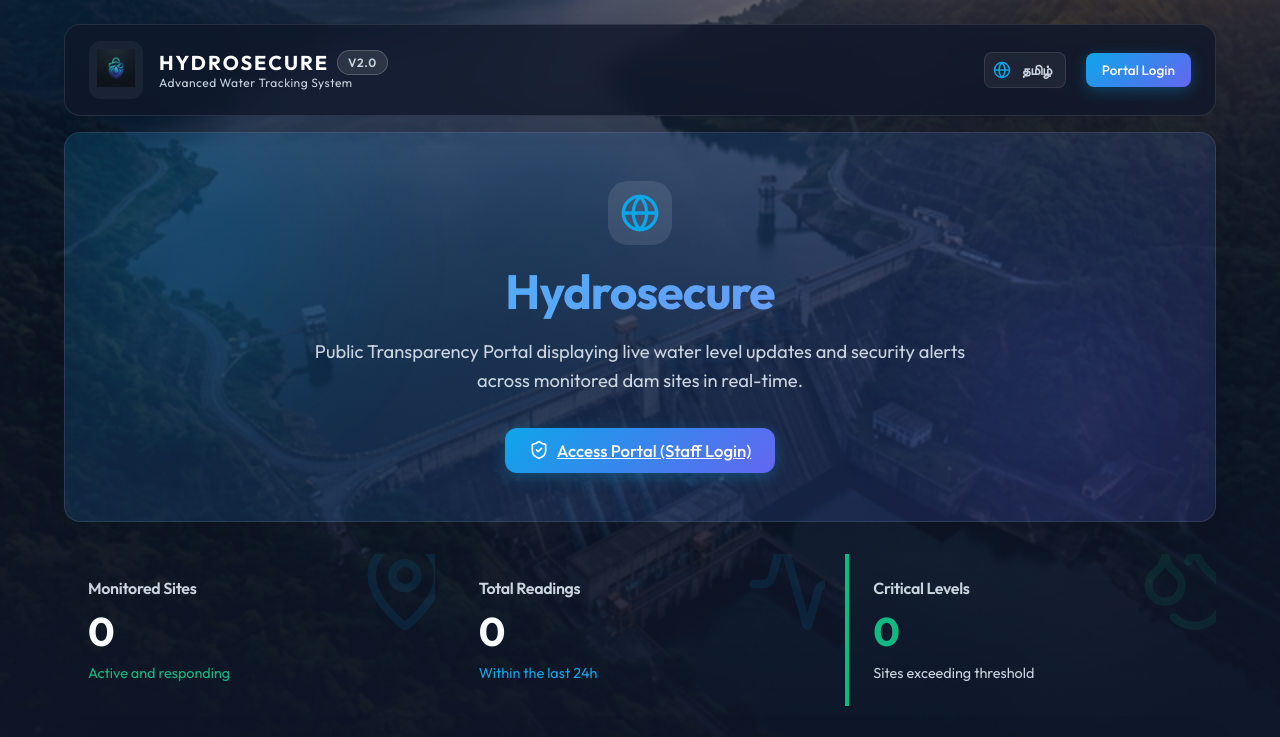
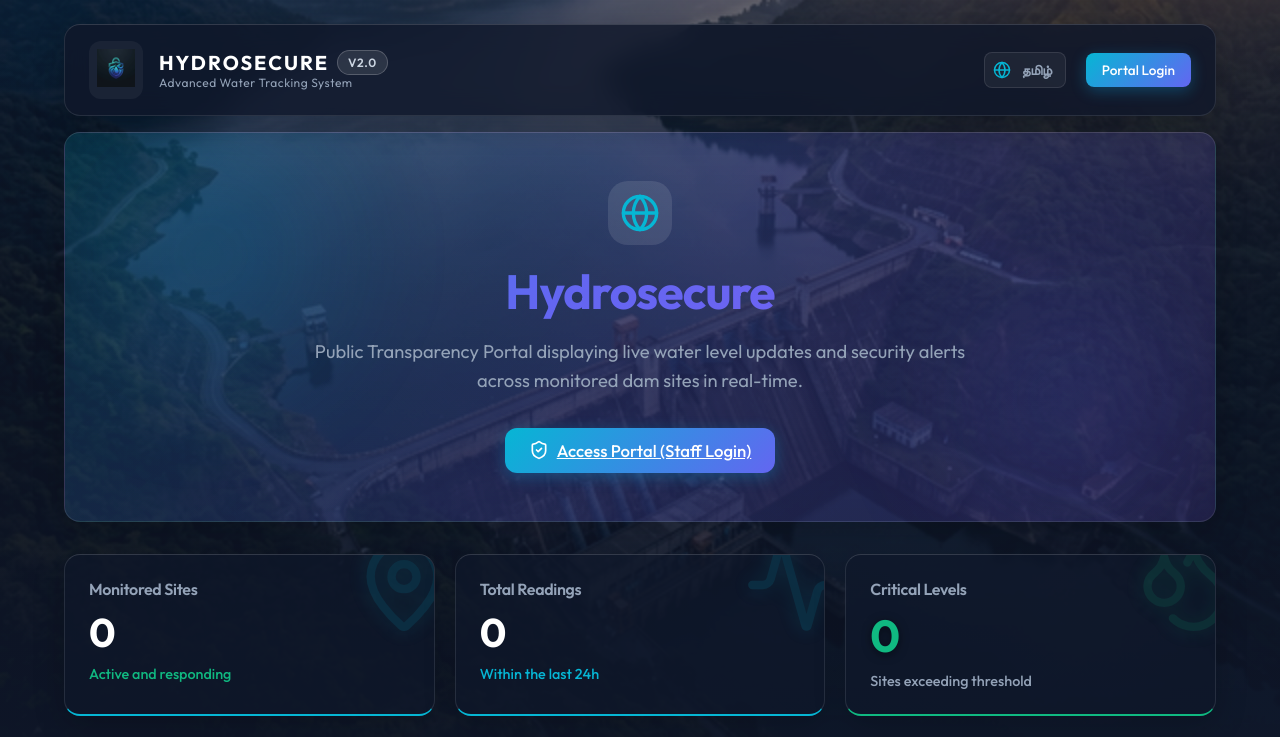
Before and after one commit to MrDeepak484/Hydrosecure, a React app in the folder frontend/: page / in a window 1280 px wide. Shown: the top 737 px of the page. Built offline with nearby package versions, Linux system fonts and the light colour scheme; no server answers; the HTML template or start-up script is replaced by a standard one.

Commit message:
style: enhance UI with vibrant colors and gloss effects

```diff
--- a/frontend/src/index.css
+++ b/frontend/src/index.css
@@ -1,17 +1,23 @@
 @import url('https://fonts.googleapis.com/css2?family=Outfit:wght@300;400;500;600;700&display=swap');
 
 :root {
-  --primary: #0ea5e9;
-  --primary-hover: #0284c7;
+  --primary: #06b6d4;
+  /* vibrant cyan */
+  --primary-hover: #0891b2;
   --secondary: #6366f1;
-  --bg-dark: #0f172a;
-  --bg-card: rgba(30, 41, 59, 0.7);
+  /* indigo */
+  --accent-purple: #8b5cf6;
+  --accent-pink: #ec4899;
+  --bg-dark: #070f22;
+  /* richer, darker navy */
+  --bg-card: rgba(15, 23, 42, 0.7);
   --text-main: #f8fafc;
-  --text-muted: #cbd5e1;
+  --text-muted: #94a3b8;
   --danger: #ef4444;
   --success: #10b981;
   --warning: #f59e0b;
   --glass-border: rgba(255, 255, 255, 0.1);
+  --glass-highlight: rgba(255, 255, 255, 0.15);
 }
 
 * {
@@ -51,16 +57,17 @@ body {
   z-index: -1;
 }
 
-/* Glassmorphism Classes */
 .glass-panel {
   background: var(--bg-card);
-  backdrop-filter: blur(12px);
-  -webkit-backdrop-filter: blur(12px);
+  backdrop-filter: blur(16px);
+  -webkit-backdrop-filter: blur(16px);
   border: 1px solid var(--glass-border);
+  border-top: 1px solid var(--glass-highlight);
+  /* bright top edge */
   border-radius: 16px;
   padding: 24px;
-  box-shadow: 0 4px 30px rgba(0, 0, 0, 0.1);
-  transition: transform 0.3s ease, box-shadow 0.3s ease;
+  box-shadow: 0 8px 32px rgba(0, 0, 0, 0.2);
+  transition: transform 0.3s cubic-bezier(0.175, 0.885, 0.32, 1.275), box-shadow 0.3s ease;
 }
 
 .glass-panel:hover {
@@ -79,10 +86,12 @@ h4 {
 }
 
 .text-gradient {
-  background: linear-gradient(135deg, #38bdf8 0%, #818cf8 100%);
+  background: linear-gradient(135deg, var(--primary) 0%, var(--secondary) 50%, var(--accent-purple) 100%);
+  background-size: 200% auto;
   -webkit-background-clip: text;
   -webkit-text-fill-color: transparent;
   background-clip: text;
+  animation: shimmer 5s linear infinite;
 }
 
 /* Buttons */
@@ -381,17 +390,43 @@ h4 {
   transition: background 0.2s ease;
 }
 
+/* Stat cards styles */
+.stat-card-primary {
+  background: linear-gradient(145deg, rgba(6, 182, 212, 0.1) 0%, rgba(15, 23, 42, 0.6) 100%);
+  border-top: 2px solid var(--primary);
+  border-left: 1px solid rgba(6, 182, 212, 0.2);
+}
+
+.stat-card-success {
+  background: linear-gradient(145deg, rgba(16, 185, 129, 0.1) 0%, rgba(15, 23, 42, 0.6) 100%);
+  border-top: 2px solid var(--success);
+  border-left: 1px solid rgba(16, 185, 129, 0.2);
+}
+
+.stat-card-danger {
+  background: linear-gradient(145deg, rgba(239, 68, 68, 0.1) 0%, rgba(15, 23, 42, 0.6) 100%);
+  border-top: 2px solid var(--danger);
+  border-left: 1px solid rgba(239, 68, 68, 0.2);
+}
+
 /* Stat card accent glow on hover */
 .stat-card-primary:hover {
-  box-shadow: 0 8px 40px rgba(14, 165, 233, 0.25);
+  box-shadow: 0 8px 40px rgba(6, 182, 212, 0.25);
+  transform: translateY(-4px);
 }
 
 .stat-card-success:hover {
   box-shadow: 0 8px 40px rgba(16, 185, 129, 0.25);
+  transform: translateY(-4px);
 }
 
 .stat-card-danger:hover {
   box-shadow: 0 8px 40px rgba(239, 68, 68, 0.25);
+  transform: translateY(-4px);
+}
+
+.card-glow:hover {
+  box-shadow: 0 0 30px rgba(99, 102, 241, 0.3);
 }
 
 /* Scrollbar styling */
--- a/frontend/src/pages/PublicDashboard.jsx
+++ b/frontend/src/pages/PublicDashboard.jsx
@@ -45,7 +45,7 @@ export default function PublicDashboard() {
     return (
         <div style={{ maxWidth: '1200px', margin: '0 auto', paddingBottom: '40px' }}>
             {/* Hero Section */}
-            <div className="glass-panel text-center" style={{ marginBottom: '32px', padding: '48px 40px', background: 'linear-gradient(135deg, rgba(14, 165, 233, 0.15), rgba(99, 102, 241, 0.15))', position: 'relative', overflow: 'hidden' }}>
+            <div className="glass-panel text-center" style={{ marginBottom: '32px', padding: '48px 40px', background: 'linear-gradient(135deg, rgba(6, 182, 212, 0.15), rgba(99, 102, 241, 0.2), rgba(139, 92, 246, 0.15))', position: 'relative', overflow: 'hidden' }}>
                 <div style={{ position: 'relative', zIndex: 2 }}>
                     <div style={{ display: 'inline-flex', padding: '12px', background: 'rgba(255,255,255,0.1)', borderRadius: '20px', marginBottom: '16px' }}>
                         <Globe size={40} color="var(--primary)" />
@@ -71,37 +71,37 @@ export default function PublicDashboard() {
 
             {/* Quick Stats Grid */}
             <div style={{ display: 'grid', gridTemplateColumns: 'repeat(auto-fit, minmax(250px, 1fr))', gap: '20px', marginBottom: '32px' }}>
-                <div className="stat-card" style={{ padding: '24px', position: 'relative', overflow: 'hidden' }}>
-                    <div style={{ position: 'absolute', top: -20, right: -20, opacity: 0.1, color: 'var(--primary)' }}>
+                <div className="stat-card glass-panel" style={{ padding: '24px', position: 'relative', overflow: 'hidden', borderBottom: '2px solid var(--primary)' }}>
+                    <div style={{ position: 'absolute', top: -20, right: -20, opacity: 0.15, color: 'var(--primary)', filter: 'drop-shadow(0 0 10px var(--primary))' }}>
                         <MapPin size={100} />
                     </div>
                     <h3 style={{ margin: '0 0 8px 0', color: 'var(--text-muted)', fontSize: '1rem' }}>{t('monitored_sites')}</h3>
-                    <div style={{ fontSize: '2.5rem', fontWeight: 700 }}>
+                    <div style={{ fontSize: '2.5rem', fontWeight: 700, color: 'white' }}>
                         {loading ? '...' : sites.length}
                     </div>
-                    <div style={{ fontSize: '0.9rem', color: 'var(--success)', marginTop: '8px' }}>{t('active_responding')}</div>
+                    <div style={{ fontSize: '0.9rem', color: 'var(--success)', marginTop: '8px', fontWeight: 500 }}>{t('active_responding')}</div>
                 </div>
 
-                <div className="stat-card" style={{ padding: '24px', position: 'relative', overflow: 'hidden' }}>
-                    <div style={{ position: 'absolute', top: -20, right: -20, opacity: 0.1, color: 'var(--primary)' }}>
+                <div className="stat-card glass-panel" style={{ padding: '24px', position: 'relative', overflow: 'hidden', borderBottom: '2px solid var(--primary)' }}>
+                    <div style={{ position: 'absolute', top: -20, right: -20, opacity: 0.15, color: 'var(--primary)', filter: 'drop-shadow(0 0 10px var(--primary))' }}>
                         <Activity size={100} />
                     </div>
                     <h3 style={{ margin: '0 0 8px 0', color: 'var(--text-muted)', fontSize: '1rem' }}>{t('total_readings')}</h3>
-                    <div style={{ fontSize: '2.5rem', fontWeight: 700 }}>
+                    <div style={{ fontSize: '2.5rem', fontWeight: 700, color: 'white' }}>
                         {loading ? '...' : readings.length}
                     </div>
-                    <div style={{ fontSize: '0.9rem', color: 'var(--primary)', marginTop: '8px' }}>{t('within_24h')}</div>
+                    <div style={{ fontSize: '0.9rem', color: 'var(--primary)', marginTop: '8px', fontWeight: 500 }}>{t('within_24h')}</div>
                 </div>
 
-                <div className="stat-card" style={{ padding: '24px', position: 'relative', overflow: 'hidden', borderLeft: activeAlerts > 0 ? '4px solid var(--danger)' : '4px solid var(--success)' }}>
-                    <div style={{ position: 'absolute', top: -20, right: -20, opacity: 0.1, color: activeAlerts > 0 ? 'var(--danger)' : 'var(--success)' }}>
+                <div className="stat-card glass-panel" style={{ padding: '24px', position: 'relative', overflow: 'hidden', borderBottom: activeAlerts > 0 ? '2px solid var(--danger)' : '2px solid var(--success)' }}>
+                    <div style={{ position: 'absolute', top: -20, right: -20, opacity: 0.15, color: activeAlerts > 0 ? 'var(--danger)' : 'var(--success)', filter: `drop-shadow(0 0 10px ${activeAlerts > 0 ? 'var(--danger)' : 'var(--success)'})` }}>
                         <Droplets size={100} />
                     </div>
                     <h3 style={{ margin: '0 0 8px 0', color: 'var(--text-muted)', fontSize: '1rem' }}>{t('critical_levels')}</h3>
-                    <div style={{ fontSize: '2.5rem', fontWeight: 700, color: activeAlerts > 0 ? 'var(--danger)' : 'var(--success)' }}>
+                    <div style={{ fontSize: '2.8rem', fontWeight: 700, color: activeAlerts > 0 ? 'var(--danger)' : 'var(--success)', textShadow: '0 2px 10px rgba(0,0,0,0.5)' }}>
                         {loading ? '...' : activeAlerts}
                     </div>
-                    <div style={{ fontSize: '0.9rem', color: 'var(--text-muted)', marginTop: '8px' }}>{t('sites_threshold')}</div>
+                    <div style={{ fontSize: '0.9rem', color: 'var(--text-muted)', marginTop: '8px', fontWeight: 500 }}>{t('sites_threshold')}</div>
                 </div>
             </div>
 
--- a/frontend/src/pages/SupervisorDashboard.jsx
+++ b/frontend/src/pages/SupervisorDashboard.jsx
@@ -178,7 +178,7 @@ export default function SupervisorDashboard() {
         <div style={{ maxWidth: '1200px', margin: '0 auto', paddingBottom: '40px' }}>
 
             {/* Hero Section */}
-            <div className="glass-panel" style={{ marginBottom: '32px', padding: '32px 40px', background: 'linear-gradient(135deg, rgba(14, 165, 233, 0.15), rgba(99, 102, 241, 0.15))', position: 'relative', overflow: 'hidden' }}>
+            <div className="glass-panel" style={{ marginBottom: '32px', padding: '32px 40px', background: 'linear-gradient(135deg, rgba(6, 182, 212, 0.15), rgba(99, 102, 241, 0.2), rgba(139, 92, 246, 0.15))', position: 'relative', overflow: 'hidden' }}>
                 <div style={{ position: 'relative', zIndex: 2 }}>
                     <h2 style={{ fontSize: '2.4rem', margin: '0 0 12px 0', fontWeight: 700 }} className="text-gradient">
                         {t('supervisor_portal')}
@@ -189,7 +189,7 @@ export default function SupervisorDashboard() {
                 </div>
 
                 {/* Decorative background element */}
-                <div style={{ position: 'absolute', right: '-5%', top: '-20%', width: '300px', height: '300px', background: 'radial-gradient(circle, rgba(14,165,233,0.2) 0%, transparent 70%)', borderRadius: '50%', filter: 'blur(30px)', zIndex: 1 }} />
+                <div style={{ position: 'absolute', right: '-5%', top: '-20%', width: '300px', height: '300px', background: 'radial-gradient(circle, rgba(139,92,246,0.2) 0%, transparent 70%)', borderRadius: '50%', filter: 'blur(30px)', zIndex: 1 }} />
             </div>
 
             {/* Controls Bar */}
@@ -249,17 +249,17 @@ export default function SupervisorDashboard() {
 
             {/* Analytical Stat Cards */}
             <div style={{ display: 'grid', gridTemplateColumns: 'repeat(auto-fit, minmax(220px, 1fr))', gap: '20px', marginBottom: '28px' }}>
-                <div className="glass-panel stat-card-primary" style={{ borderTop: '3px solid var(--primary)', padding: '24px', transition: 'box-shadow 0.3s ease' }}>
+                <div className="glass-panel stat-card-primary" style={{ padding: '24px', transition: 'box-shadow 0.3s ease, transform 0.3s ease' }}>
                     <p style={{ color: 'var(--text-muted)', marginBottom: '10px', fontSize: '0.88rem', textTransform: 'uppercase', letterSpacing: '0.05em' }}>{t('total_readings')}</p>
-                    <h3 style={{ fontSize: '2.8rem', margin: 0, color: 'white', fontWeight: 700 }}>{readings.length}</h3>
+                    <h3 style={{ fontSize: '2.8rem', margin: 0, color: 'white', fontWeight: 700, textShadow: '0 2px 10px rgba(6, 182, 212, 0.3)' }}>{readings.length}</h3>
                 </div>
-                <div className="glass-panel stat-card-success" style={{ borderTop: '3px solid var(--success)', padding: '24px', transition: 'box-shadow 0.3s ease' }}>
+                <div className="glass-panel stat-card-success" style={{ padding: '24px', transition: 'box-shadow 0.3s ease, transform 0.3s ease' }}>
                     <p style={{ color: 'var(--text-muted)', marginBottom: '10px', fontSize: '0.88rem', textTransform: 'uppercase', letterSpacing: '0.05em' }}>{t('monitored_sites')}</p>
-                    <h3 style={{ fontSize: '2.8rem', margin: 0, color: 'white', fontWeight: 700 }}>{sites.length}</h3>
+                    <h3 style={{ fontSize: '2.8rem', margin: 0, color: 'white', fontWeight: 700, textShadow: '0 2px 10px rgba(16, 185, 129, 0.3)' }}>{sites.length}</h3>
                 </div>
-                <div className="glass-panel stat-card-danger" style={{ borderTop: '3px solid var(--danger)', padding: '24px', transition: 'box-shadow 0.3s ease' }}>
+                <div className="glass-panel stat-card-danger" style={{ padding: '24px', transition: 'box-shadow 0.3s ease, transform 0.3s ease' }}>
                     <p style={{ color: 'var(--text-muted)', marginBottom: '10px', fontSize: '0.88rem', textTransform: 'uppercase', letterSpacing: '0.05em' }}>{t('sec_alerts')}</p>
-                    <h3 style={{ fontSize: '2.8rem', margin: 0, color: tamperedCount > 0 ? 'var(--danger)' : 'white', fontWeight: 700 }}>{tamperedCount}</h3>
+                    <h3 style={{ fontSize: '2.8rem', margin: 0, color: tamperedCount > 0 ? 'var(--danger)' : 'white', fontWeight: 700, textShadow: tamperedCount > 0 ? '0 2px 10px rgba(239, 68, 68, 0.5)' : 'none' }}>{tamperedCount}</h3>
                 </div>
             </div>
             {/* Historical Trends Chart */}
```
